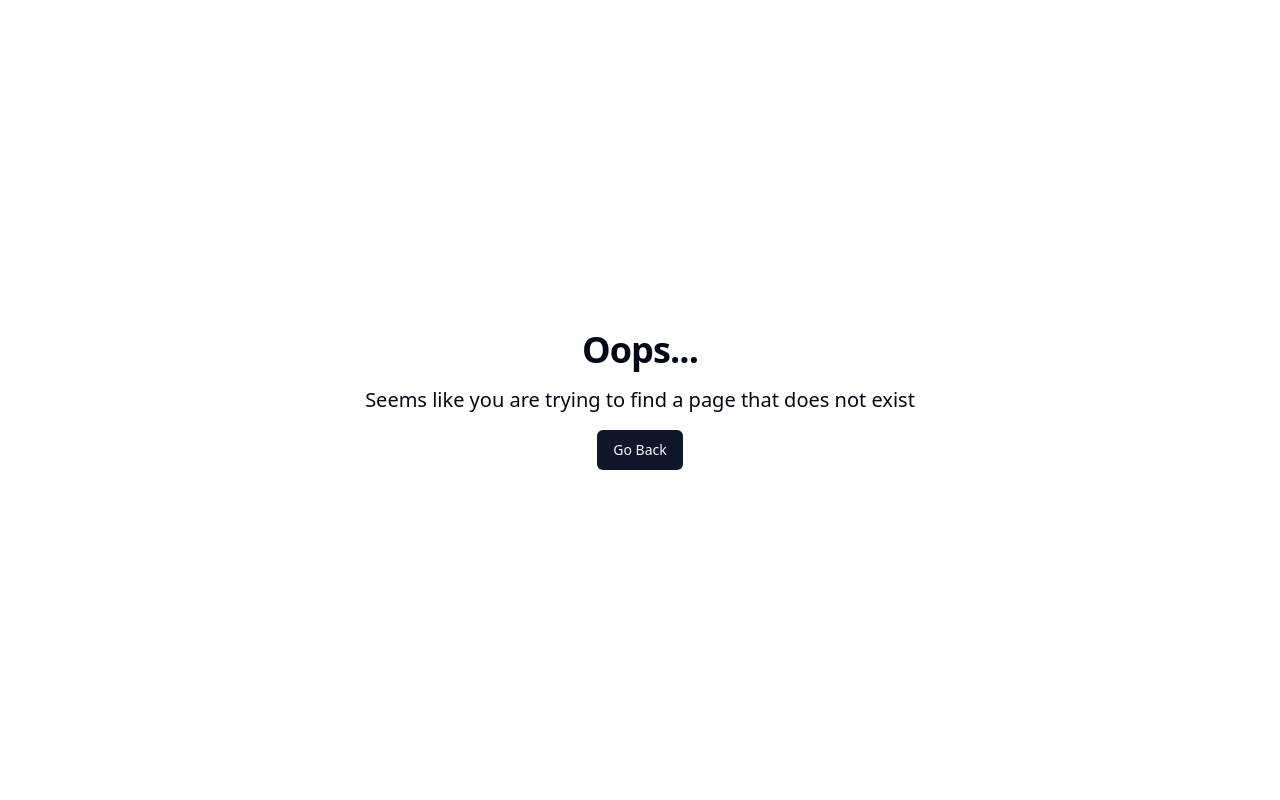
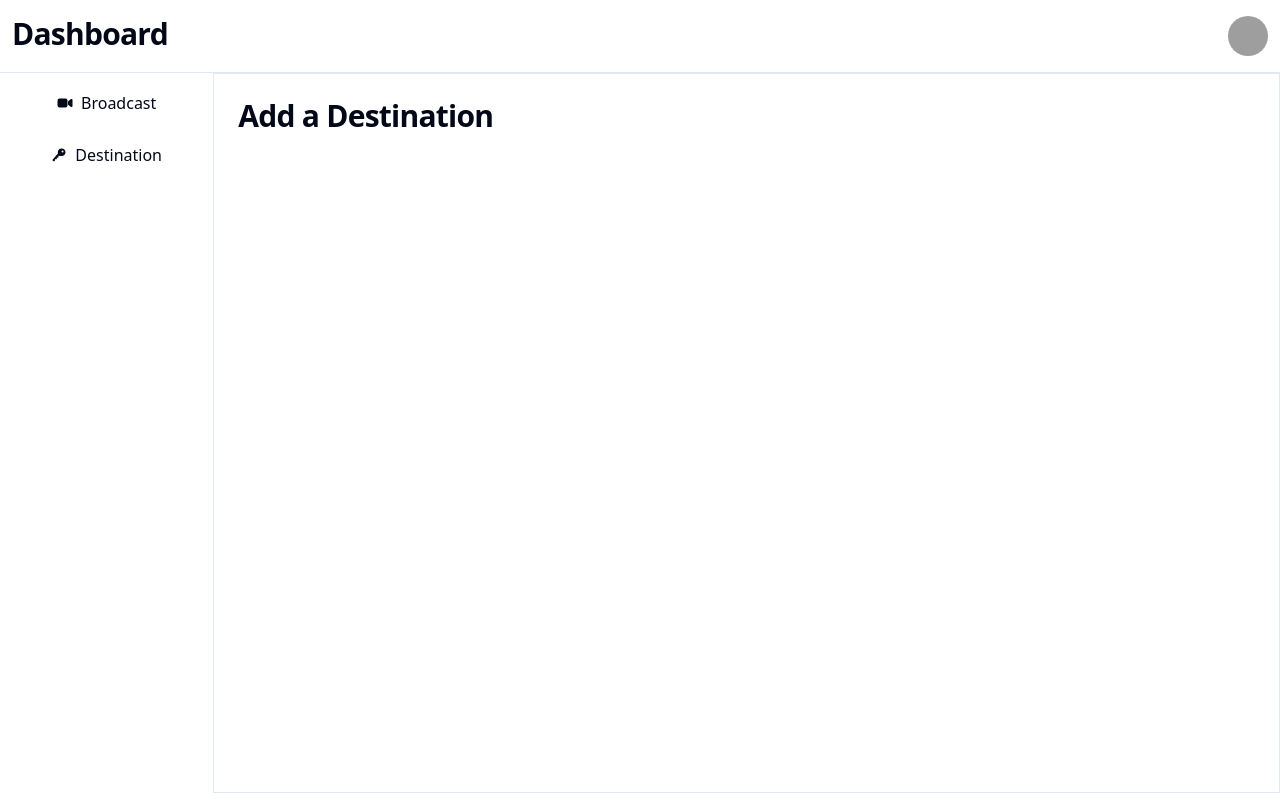
Before and after one commit to SahilDahekar/FinalYearProject, a React (Vite) app in the folder frontend/: page /destination in a window 1280 px wide. Built offline with nearby package versions, Linux system fonts and the light colour scheme; grey boxes are pictures that could not be loaded.

Commit message:
Modified routing and added dashboard pages

```diff
--- a/frontend/package.json
+++ b/frontend/package.json
@@ -11,7 +11,9 @@
   },
   "dependencies": {
     "@radix-ui/react-accordion": "^1.1.2",
+    "@radix-ui/react-avatar": "^1.0.4",
     "@radix-ui/react-slot": "^1.0.2",
+    "@radix-ui/react-tabs": "^1.0.4",
     "class-variance-authority": "^0.7.0",
     "clsx": "^2.0.0",
     "lucide-react": "^0.303.0",
--- /dev/null
+++ b/frontend/src/components/Broadcast/Broadcast.tsx
@@ -0,0 +1,16 @@
+import React from 'react'
+import { Button } from '../ui/button'
+import { GrNewWindow } from "react-icons/gr";
+
+function Broadcast() {
+  return (
+    <div className='p-6'>
+        <h2 className='text-3xl font-semibold tracking-tight'>Create a Broadcast</h2>
+        <Button className='my-4'>
+            <GrNewWindow className='mr-2'/> New
+        </Button>
+    </div>
+  )
+}
+
+export default Broadcast
--- /dev/null
+++ b/frontend/src/components/Destination/Destination.tsx
@@ -0,0 +1,12 @@
+import React from 'react'
+
+export default function Destination() {
+  return (
+    <div className='p-6'>
+        <h2 className='text-3xl font-semibold tracking-tight'>Add a Destination</h2>
+        <div>
+
+        </div>
+    </div>
+  )
+}
--- /dev/null
+++ b/frontend/src/components/ui/avatar.tsx
@@ -0,0 +1,48 @@
+import * as React from "react"
+import * as AvatarPrimitive from "@radix-ui/react-avatar"
+
+import { cn } from "@/lib/utils"
+
+const Avatar = React.forwardRef<
+  React.ElementRef<typeof AvatarPrimitive.Root>,
+  React.ComponentPropsWithoutRef<typeof AvatarPrimitive.Root>
+>(({ className, ...props }, ref) => (
+  <AvatarPrimitive.Root
+    ref={ref}
+    className={cn(
+      "relative flex h-10 w-10 shrink-0 overflow-hidden rounded-full",
+      className
+    )}
+    {...props}
+  />
+))
+Avatar.displayName = AvatarPrimitive.Root.displayName
+
+const AvatarImage = React.forwardRef<
+  React.ElementRef<typeof AvatarPrimitive.Image>,
+  React.ComponentPropsWithoutRef<typeof AvatarPrimitive.Image>
+>(({ className, ...props }, ref) => (
+  <AvatarPrimitive.Image
+    ref={ref}
+    className={cn("aspect-square h-full w-full", className)}
+    {...props}
+  />
+))
+AvatarImage.displayName = AvatarPrimitive.Image.displayName
+
+const AvatarFallback = React.forwardRef<
+  React.ElementRef<typeof AvatarPrimitive.Fallback>,
+  React.ComponentPropsWithoutRef<typeof AvatarPrimitive.Fallback>
+>(({ className, ...props }, ref) => (
+  <AvatarPrimitive.Fallback
+    ref={ref}
+    className={cn(
+      "flex h-full w-full items-center justify-center rounded-full bg-muted",
+      className
+    )}
+    {...props}
+  />
+))
+AvatarFallback.displayName = AvatarPrimitive.Fallback.displayName
+
+export { Avatar, AvatarImage, AvatarFallback }
--- /dev/null
+++ b/frontend/src/components/ui/tabs.tsx
@@ -0,0 +1,53 @@
+import * as React from "react"
+import * as TabsPrimitive from "@radix-ui/react-tabs"
+
+import { cn } from "@/lib/utils"
+
+const Tabs = TabsPrimitive.Root
+
+const TabsList = React.forwardRef<
+  React.ElementRef<typeof TabsPrimitive.List>,
+  React.ComponentPropsWithoutRef<typeof TabsPrimitive.List>
+>(({ className, ...props }, ref) => (
+  <TabsPrimitive.List
+    ref={ref}
+    className={cn(
+      "inline-flex h-10 items-center justify-center rounded-md bg-muted p-1 text-muted-foreground",
+      className
+    )}
+    {...props}
+  />
+))
+TabsList.displayName = TabsPrimitive.List.displayName
+
+const TabsTrigger = React.forwardRef<
+  React.ElementRef<typeof TabsPrimitive.Trigger>,
+  React.ComponentPropsWithoutRef<typeof TabsPrimitive.Trigger>
+>(({ className, ...props }, ref) => (
+  <TabsPrimitive.Trigger
+    ref={ref}
+    className={cn(
+      "inline-flex items-center justify-center whitespace-nowrap rounded-sm px-3 py-1.5 text-sm font-medium ring-offset-background transition-all focus-visible:outline-none focus-visible:ring-2 focus-visible:ring-ring focus-visible:ring-offset-2 disabled:pointer-events-none disabled:opacity-50 data-[state=active]:bg-background data-[state=active]:text-foreground data-[state=active]:shadow-sm",
+      className
+    )}
+    {...props}
+  />
+))
+TabsTrigger.displayName = TabsPrimitive.Trigger.displayName
+
+const TabsContent = React.forwardRef<
+  React.ElementRef<typeof TabsPrimitive.Content>,
+  React.ComponentPropsWithoutRef<typeof TabsPrimitive.Content>
+>(({ className, ...props }, ref) => (
+  <TabsPrimitive.Content
+    ref={ref}
+    className={cn(
+      "mt-2 ring-offset-background focus-visible:outline-none focus-visible:ring-2 focus-visible:ring-ring focus-visible:ring-offset-2",
+      className
+    )}
+    {...props}
+  />
+))
+TabsContent.displayName = TabsPrimitive.Content.displayName
+
+export { Tabs, TabsList, TabsTrigger, TabsContent }
--- a/frontend/src/main.tsx
+++ b/frontend/src/main.tsx
@@ -8,13 +8,26 @@ import Login from './components/Login/Login.tsx'
 import Register from './components/Register/Register.tsx'
 import ErrorPage from './pages/ErrorPage/ErrorPage.tsx'
 import { RouterProvider , createBrowserRouter , createRoutesFromElements , Route } from 'react-router-dom'
+import Dashboard from './pages/Dashboard/Dashboard.tsx'
+import Broadcast from './components/Broadcast/Broadcast.tsx'
+import Destination from './components/Destination/Destination.tsx'
 
 const router = createBrowserRouter(
   createRoutesFromElements(
     <Route path='/'>
       <Route path='' element={<App/>}/>
       <Route path='about' element={<About/>}/>
-      <Route path='broadcast' element={<Home/>} />
+      <Route element={<Dashboard />}>
+        <Route
+          path="broadcast"
+          element={<Broadcast />}
+        />
+        <Route
+          path="destination"
+          element={<Destination />}
+        />
+      </Route>
+      <Route path='studio/:studioId' element={<Home/>} />
       <Route path='login' element={<Login/>}/>
       <Route path='register' element={<Register/>}/>
       <Route path='*' element={<ErrorPage/>}/>
--- /dev/null
+++ b/frontend/src/pages/Dashboard/Dashboard.tsx
@@ -0,0 +1,37 @@
+import React from 'react'
+import { Link, Outlet } from 'react-router-dom'
+import { Avatar, AvatarFallback, AvatarImage } from "@/components/ui/avatar"
+import { Button } from '@/components/ui/button'
+import { IoVideocam ,IoKey } from "react-icons/io5";
+
+
+function Dashboard() {
+  return (
+    <div className='h-screen'>
+        <div className='flex justify-between py-4 px-3 border-b'>
+            <h1 className='text-3xl font-semibold tracking-tight'>Dashboard</h1>
+            <div>
+                <Avatar className='cursor-pointer'>
+                    <AvatarImage src="https://github.com/shadcn.png" />
+                    <AvatarFallback>CN</AvatarFallback>
+                </Avatar>
+            </div>
+        </div>
+        <div className='flex h-[90%]'>
+            <div className='w-1/6 gap-2 flex flex-col p-2'>
+                <Button className='text-base' asChild variant="ghost" size='lg'>
+                    <Link to="/broadcast"><IoVideocam className='mr-2'/>Broadcast</Link>
+                </Button>
+                <Button className='text-base' asChild variant="ghost" size='lg'>
+                    <Link to="/destination"><IoKey className='mr-2'/>Destination</Link>
+                </Button>
+            </div>
+            <div className='w-5/6 border'>
+                <Outlet />
+            </div>
+        </div>
+    </div>
+  )
+}
+
+export default Dashboard
--- a/frontend/src/pages/Home/Home.tsx
+++ b/frontend/src/pages/Home/Home.tsx
@@ -94,11 +94,14 @@ const Home = () => {
   };
 
   return (
-    <div className='p-4 bg-secondary'>
-      <h1 className='text-5xl font-bold '>StreamSync User Video Stream</h1>
+    <div className='flex'>
+      <div className='w-4/6 p-4 bg-secondary'>
         <div className='flex gap-3'>
           <Video className='w-[450px] h-[350px]' videoRef={userVideoRef} />
           <Video className={`w-[450px] h-[350px] ${!isScreenSharing ? "hidden" : ""}`} videoRef={screenShareVideoRef} />
+        </div>
+        <div className='border border-lime-500 p-10'>
+          <p>Canvas Layouts go here</p>
         </div>
         <div className='flex gap-2'>
           <Button onClick={toggleAudio} className={`w-16 h-16 p-3 rounded-full ${micText && ('bg-red-700 hover:bg-red-800')}`}>
@@ -112,6 +115,15 @@ const Home = () => {
           </Button>
         </div>
       </div>
+      <div className='w-2/6 border border-green-600 text-center'>
+        <div className='border border-red-600'>
+          <Button>Go Live</Button>
+        </div>
+        <div className='border border-red-600'>
+          <p>Live Chat goes here</p>
+        </div>
+      </div>
+    </div>
   );
 };
 
```
Also changed, not shown: 1 other file (tests, documents, lock files or other folders). Lines whose indentation alone changed are shown as unchanged.
